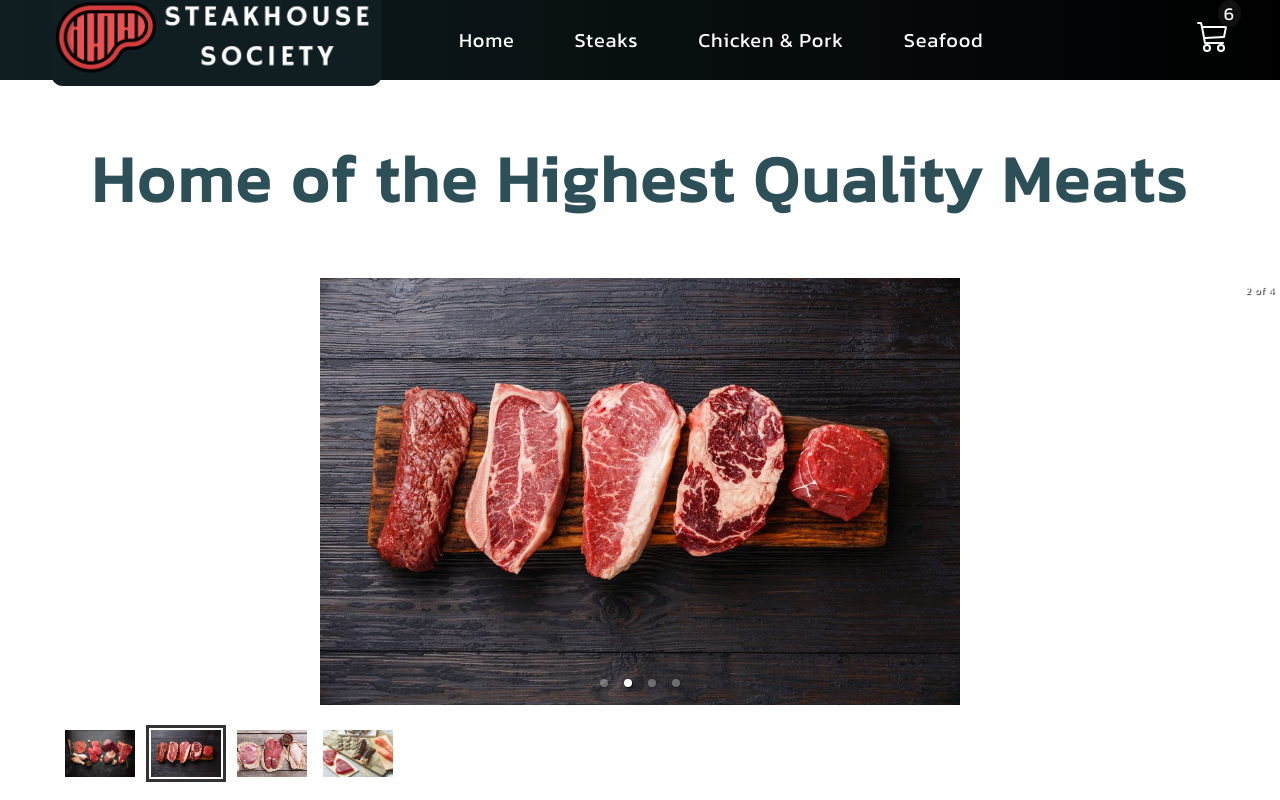
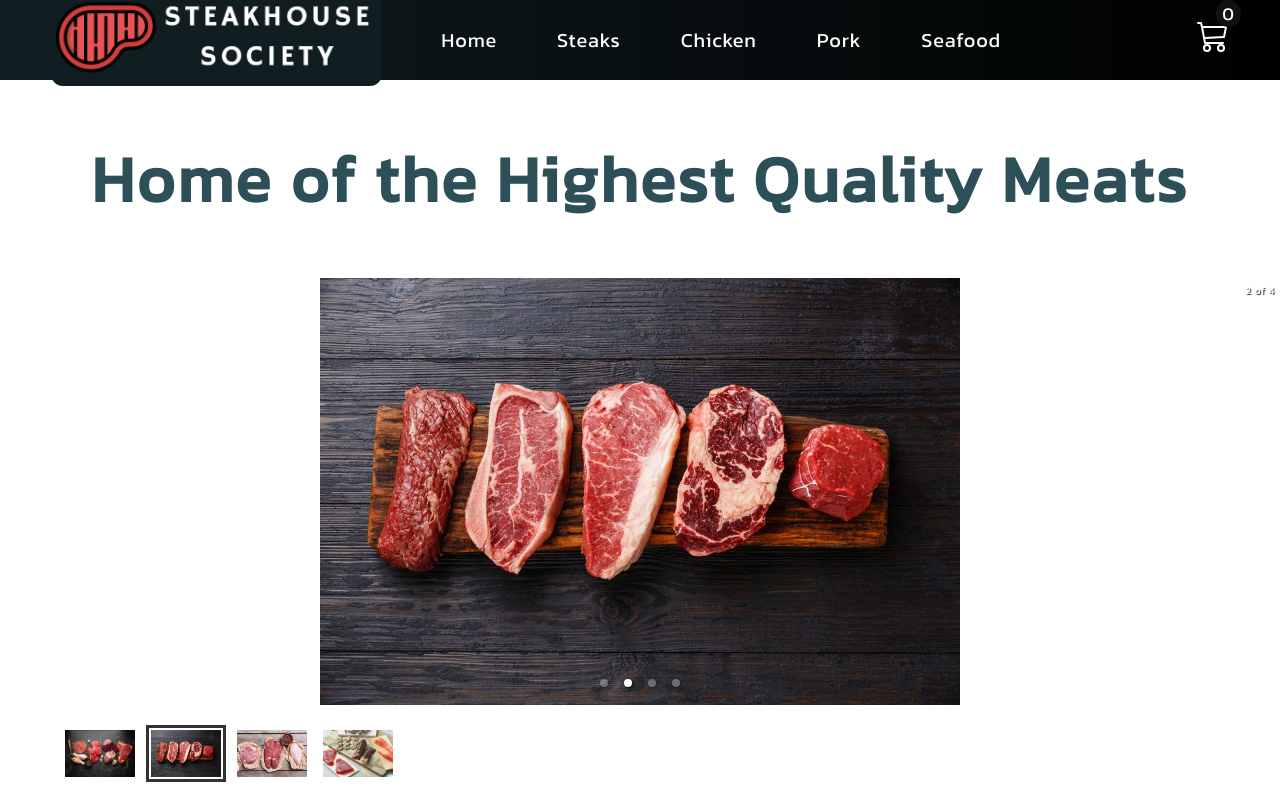
Before and after one commit to bennguyenn24/Steakhouse-Society, a React (Vite) app: page / in a window 1280 px wide. Shown: the top 800 px of the page. Built offline with nearby package versions, Linux system fonts and the light colour scheme.

Commit message:
Replacing redundant page routes with new page

```diff
--- a/src/App.jsx
+++ b/src/App.jsx
@@ -1,24 +1,49 @@
 import "./App.css";
 import Navbar from "./components/Navbar";
-import ChickenPork from "./pages/ChickenPork";
-import Steaks from "./pages/Steaks";
-import Seafood from "./pages/Seafood";
 import Home from "./pages/Home";
-import { Route , Routes } from 'react-router-dom';
+import CartCard from "./components/CartCard";
+import { Route, Routes } from "react-router-dom";
+import { useState } from "react";
+import Products from "./pages/Products";
 
 function App() {
+	const [cartItems, setCartItems] = useState([]);
+
+	const handleAddProduct = (product, handleAddProduct) => {
+		const ProductExist = cartItems.find((product) => item.id === product.id);
+		if (ProductExist) {
+			setCartItems(
+				cartItems.map((item) =>
+					item.id === product.id
+						? { ...ProductExist, quantity: ProductExist.quantity + 1 }
+						: item
+				)
+			);
+		} else {
+			setCartItems([...cartItems, { ...product, quantity: 1 }]);
+		}
+	};
 
 	return (
 		<div className="App">
 			<Navbar />
-      <div className="pages-container">
-        <Routes>
-          <Route path="/" element={<Home />}/>
-          <Route path="/steaks" element={<Steaks />}/>
-          <Route path="/chickenpork" element={<ChickenPork />}/>
-          <Route path="/seafood" element={<Seafood />}/>
-        </Routes>
-        </div>
+			<div className="pages-container">
+				<Routes>
+					<Route path="/" element={<Home />} />
+					{/* <Route path="/steaks" element={<Steaks />} /> */}
+					<Route path="/steaks" element={<Products productType="steaks"/>} />
+					<Route path="/chicken" element={<Products productType="chicken"/>} />
+					<Route path="/pork" element={<Products productType="pork"/>} />
+					<Route path="/seafood" element={<Products productType="seafood"/>} />
+					<Route
+						path="/cart"
+						element={
+							<CartCard cartItems={cartItems}
+              handleAddProduct={handleAddProduct} />
+						}
+					/>
+				</Routes>
+			</div>
 		</div>
 	);
 }
--- a/src/components/Navbar.jsx
+++ b/src/components/Navbar.jsx
@@ -16,23 +16,26 @@ const Navbar = () => {
 			{/* Links */}
 			<ul className="nav-links">
 				<CustomLink to="/">Home</CustomLink>
-				<CustomLink to="steaks">Steaks</CustomLink>
-				<CustomLink to="chickenpork">Chicken & Pork</CustomLink>
-				<CustomLink to="seafood">Seafood</CustomLink>
+				<CustomLink to="/steaks">Steaks</CustomLink>
+				<CustomLink to="/chicken">Chicken</CustomLink>
+				<CustomLink to="/pork">Pork</CustomLink>
+				<CustomLink to="/seafood">Seafood</CustomLink>
 			</ul>
 
 			{/* Cart */}
 			<section className="cart-container">
-				<BsCart3 size={32} color="white" />
-				<span className="cart-count">6</span>
+				<Link to="cart">
+					<BsCart3 size={32} color="white" />
+				</Link>
+				<span className="cart-count">0</span>
 			</section>
 		</nav>
 	);
 };
 
 function CustomLink({ to, children, ...props }) {
-	const resolvedPath = useResolvedPath(to)
-	const isActive = useMatch({path: resolvedPath.pathname, end: true })
+	const resolvedPath = useResolvedPath(to);
+	const isActive = useMatch({ path: resolvedPath.pathname, end: true });
 	return (
 		<li className={isActive ? "active" : ""}>
 			<Link to={to} {...props}>
--- a/src/data/productsData.js
+++ b/src/data/productsData.js
@@ -2,7 +2,7 @@ import ribeyeImg from "../assets/productimg/ribeye.png";
 import japWagyuIMG from "../assets/productimg/ja5w.png";
 import belugaCaviar from "../assets/productimg/belugacaviar.png";
 import chicken from "../assets/productimg/chicken.jpg";
-import porkChops from "../assets/productimg/porkChops.png";
+import porkChops from "../assets/productimg/porkChops.jpg";
 
 const productsData = {
 	steaks: [
@@ -23,17 +23,19 @@ const productsData = {
 			price: 249,
 		},
 	],
-	chickenpork: [
+	chicken: [
 		{
 			id: 1,
 			img: chicken,
-			name: "Whole Seasoned Rotisserie Chicken",
+			name: "Whole Chicken",
 			description:
-			"Savor the taste of premium quality chicken with our selection of all-natural, antibiotic-free cuts, raised with care and attention to ensure the best flavor and texture. Experience the difference in flavor and tenderness with our high-quality, free-range chicken, sourced from trusted local farms and delivered fresh to your door.",
+				"Savor the taste of premium quality chicken with our selection of all-natural, antibiotic-free cuts, raised with care and attention to ensure the best flavor and texture. Experience the difference in flavor and tenderness with our high-quality, free-range chicken, sourced from trusted local farms and delivered fresh to your door.",
 			price: 29,
 		},
+	],
+	pork: [
 		{
-			id: 2,
+			id: 1,
 			img: porkChops,
 			name: "Pork Chops",
 			description:
```
